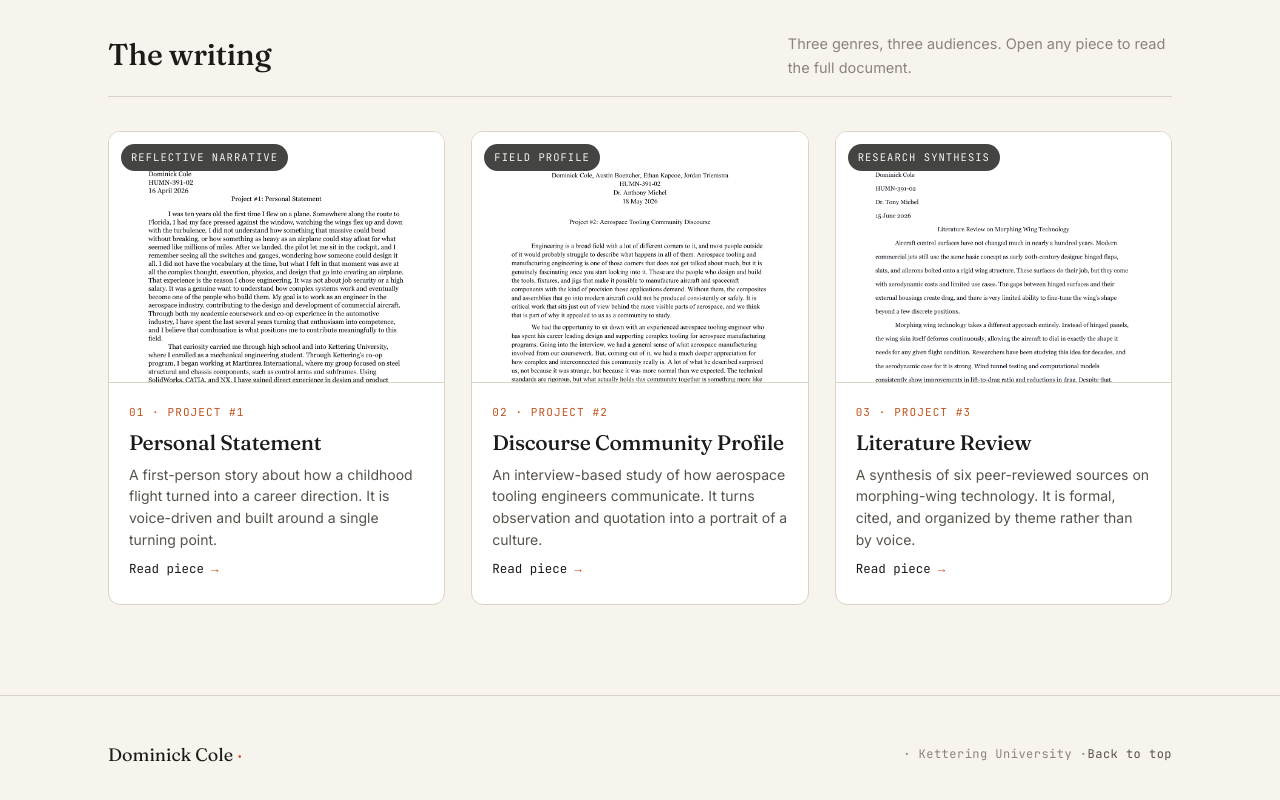
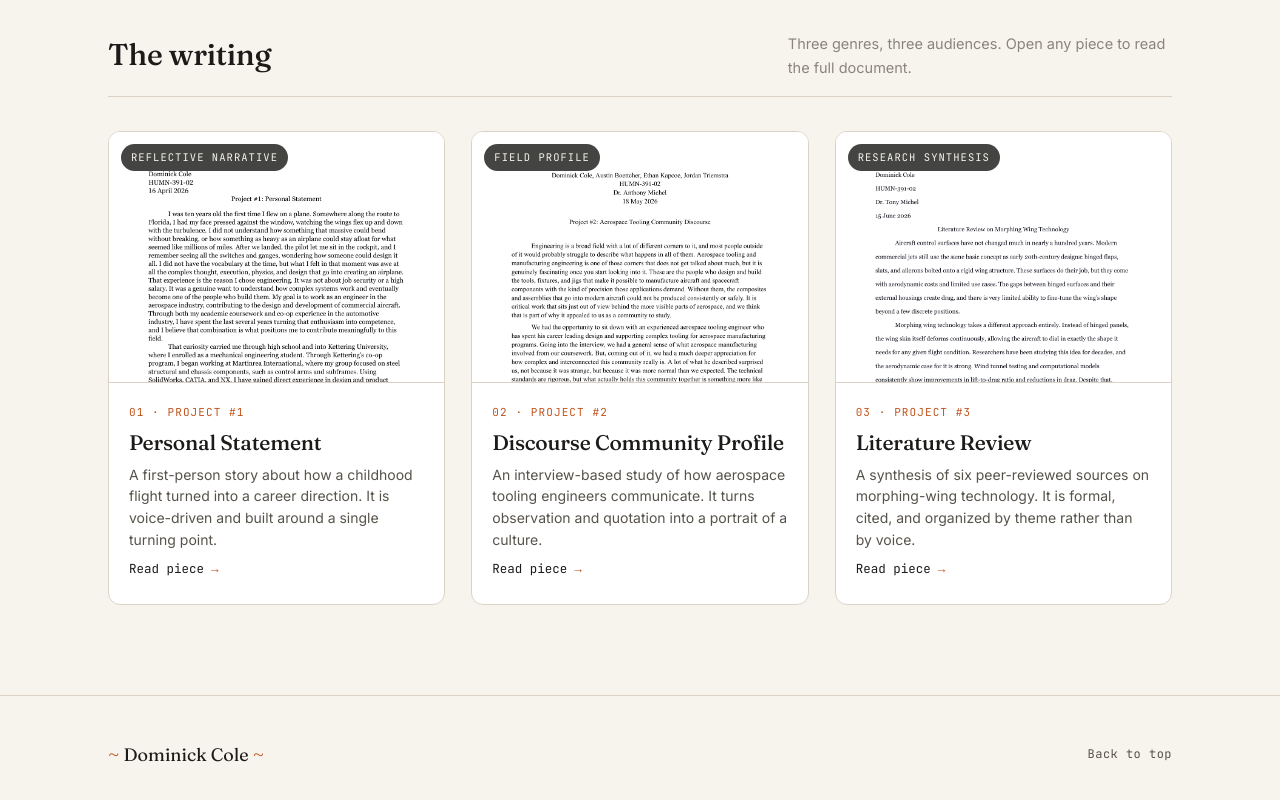
Before and after one commit to dominickdcole/dominickdcole.github.io, a plain HTML site: page index.html in a window 1280 px wide. Shown: the part 1462-2262 px from the top of the page. Drawn offline with Linux system fonts and the light colour scheme.

Commit message:
edit footer

```diff
--- a/index.html
+++ b/index.html
@@ -118,8 +118,8 @@
 
 <footer class="foot">
   <div class="wrap foot-inner">
-    <span class="sig">Dominick Cole <span class="dot">·</span></span>
-    <span class="meta">· Kettering University ·<a href="index.html">Back to top</a></span>
+    <span class="sig"><span class="dot">~ </span>Dominick Cole <span class="dot">~</span></span>
+    <span class="meta"><a href="index.html">Back to top</a></span>
   </div>
 </footer>
 
```
